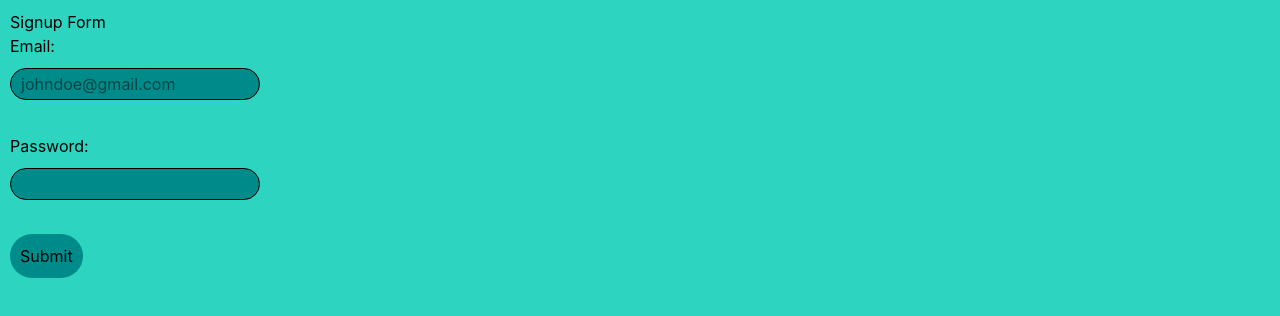
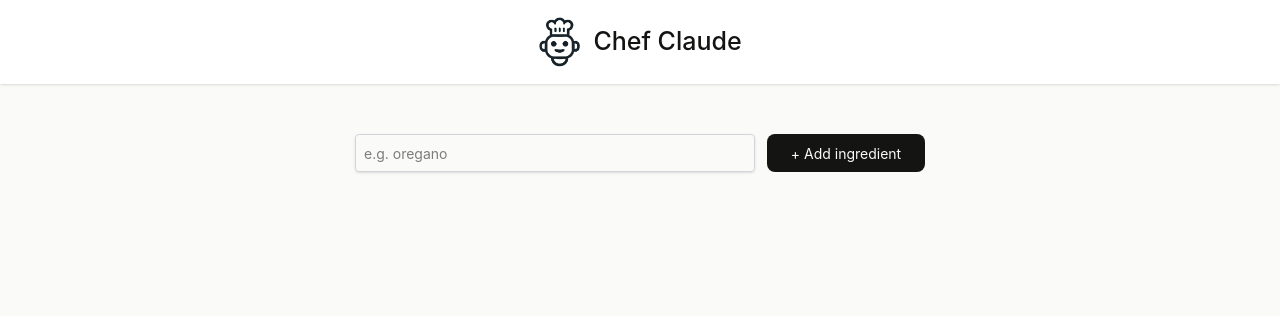
Before and after one commit to munachi821/react-app, a React (Vite) app: page / in a window 1280 px wide. Shown: the top 316 px of the page. Built offline with nearby package versions, Linux system fonts and the light colour scheme.

Commit message:
done with the form learning time for implementing

```diff
--- a/src/App.jsx
+++ b/src/App.jsx
@@ -1,36 +1,10 @@
 import Header from "./Components/Header";
 import Main from "./Components/Main";
-import "./Components/index.css";
 const App = () => {
-  function signUp(formData) {
-    const email = formData.get("email");
-    const password = formData.get("password");
-    console.log(email);
-    console.log(password);
-  }
   return (
     <>
-      {/* <Header />
-      <Main /> */}
-      <section>
-        <h1>Signup Form</h1>
-        <form action={signUp}>
-          <label htmlFor="email">Email: </label>
-          <input
-            type="email"
-            name="email"
-            placeholder="johndoe@gmail.com"
-            id="email"
-          />
-          <br />
-
-          <label htmlFor="password">Password:</label>
-          <input type="password" id="password" name="password" />
-          <br />
-
-          <button>Submit</button>
-        </form>
-      </section>
+      <Header />
+      <Main />
     </>
   );
 };
```
